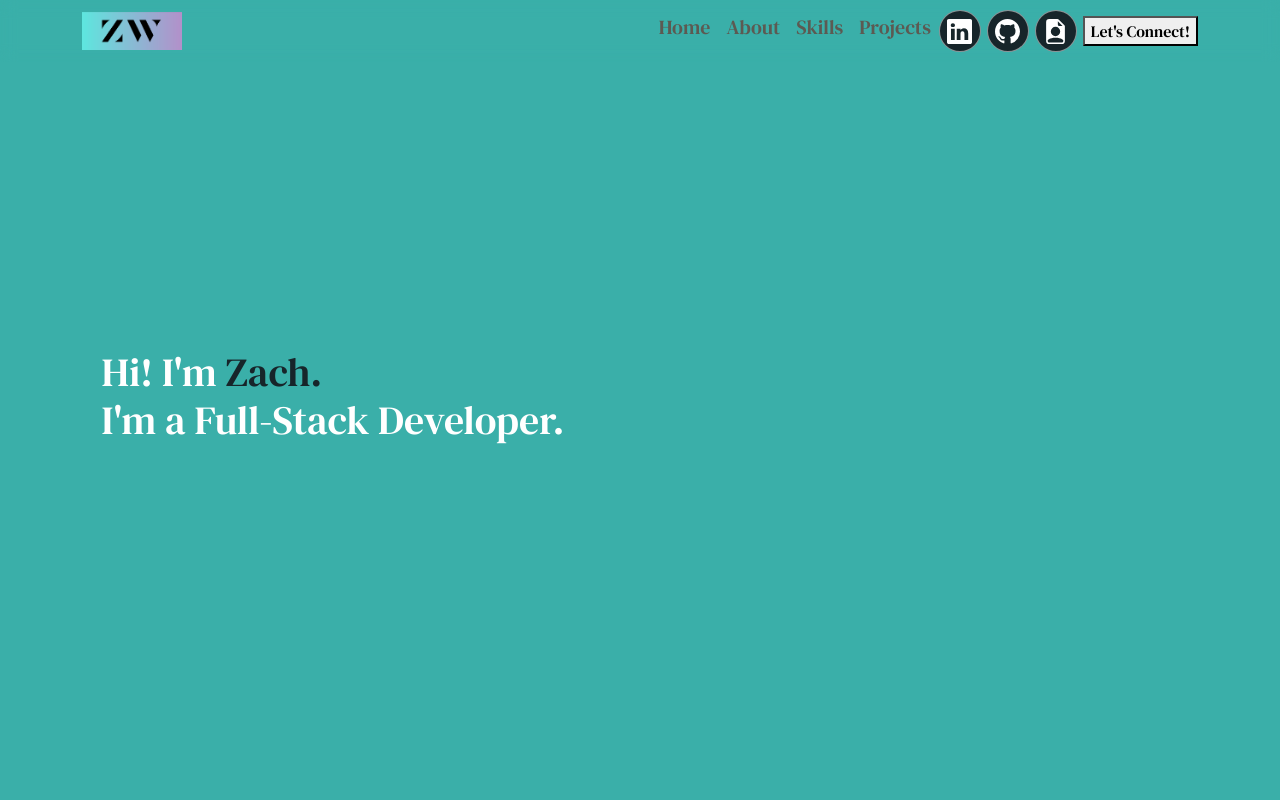
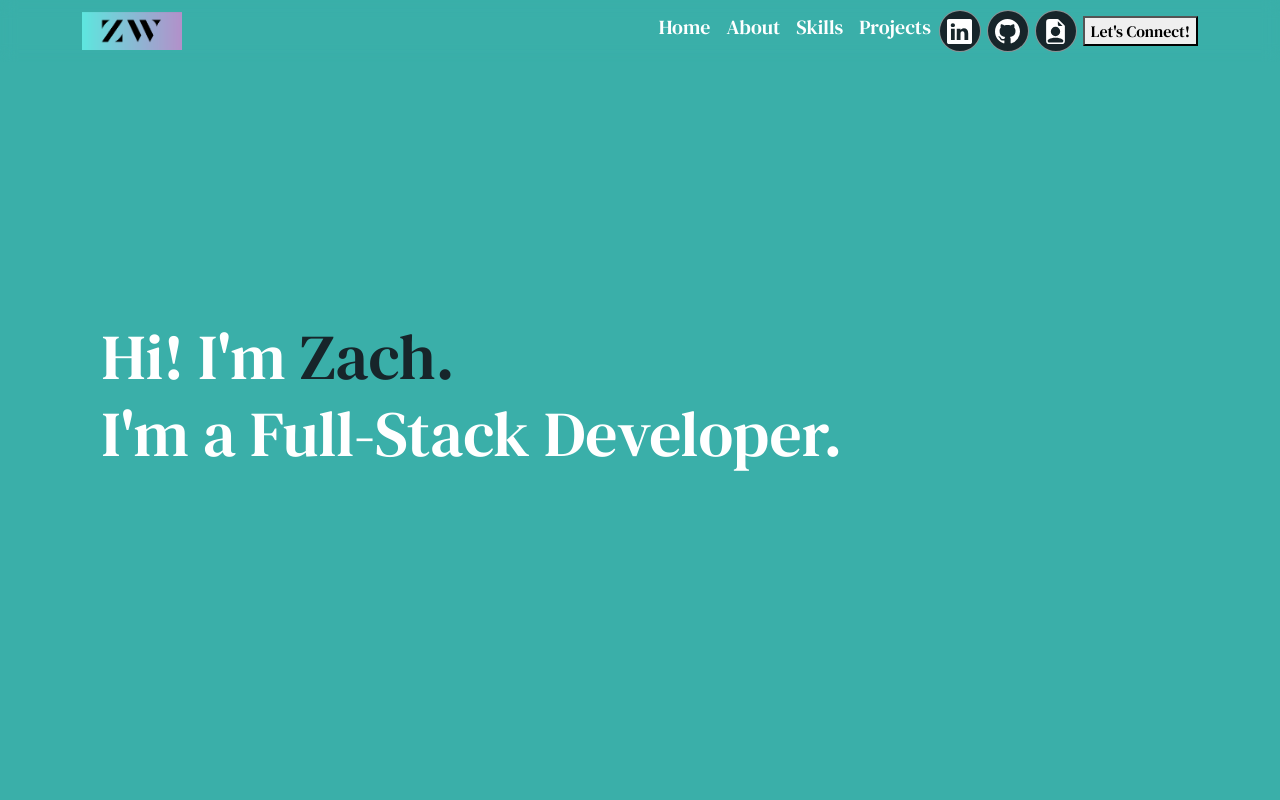
Before and after one commit to ZWatkins31/personal-portfolio, a React (Create React App) app: page / in a window 1280 px wide. Shown: the top 800 px of the page. Built offline with nearby package versions, Linux system fonts and the light colour scheme.

Commit message:
Updated files

```diff
--- a/src/App.css
+++ b/src/App.css
@@ -52,6 +52,10 @@ img {
     font-family: 'DM Serif Text-Regular';
   }
 
+.hero-title {
+  font-size: 64px;
+}
+
 
 /******************  NavBar ******************/
 
@@ -70,7 +74,7 @@ nav.navbar {
   }
 
 .nav-link-text {
-  color: #5c5a52;
+  color: #feffff;
 }
 
 nav.navbar a.navbar-brand {
--- a/src/components/HeroSection.js
+++ b/src/components/HeroSection.js
@@ -4,7 +4,7 @@ import { Fade } from "react-awesome-reveal";
 
 const HeroSection = () => {
   return (
-    <section id="hero" className="jumbotron">
+    <section id="hero">
       <Container>
         <Fade duration={1000} delay={500}>
           <h1 className="hero-title">
```
